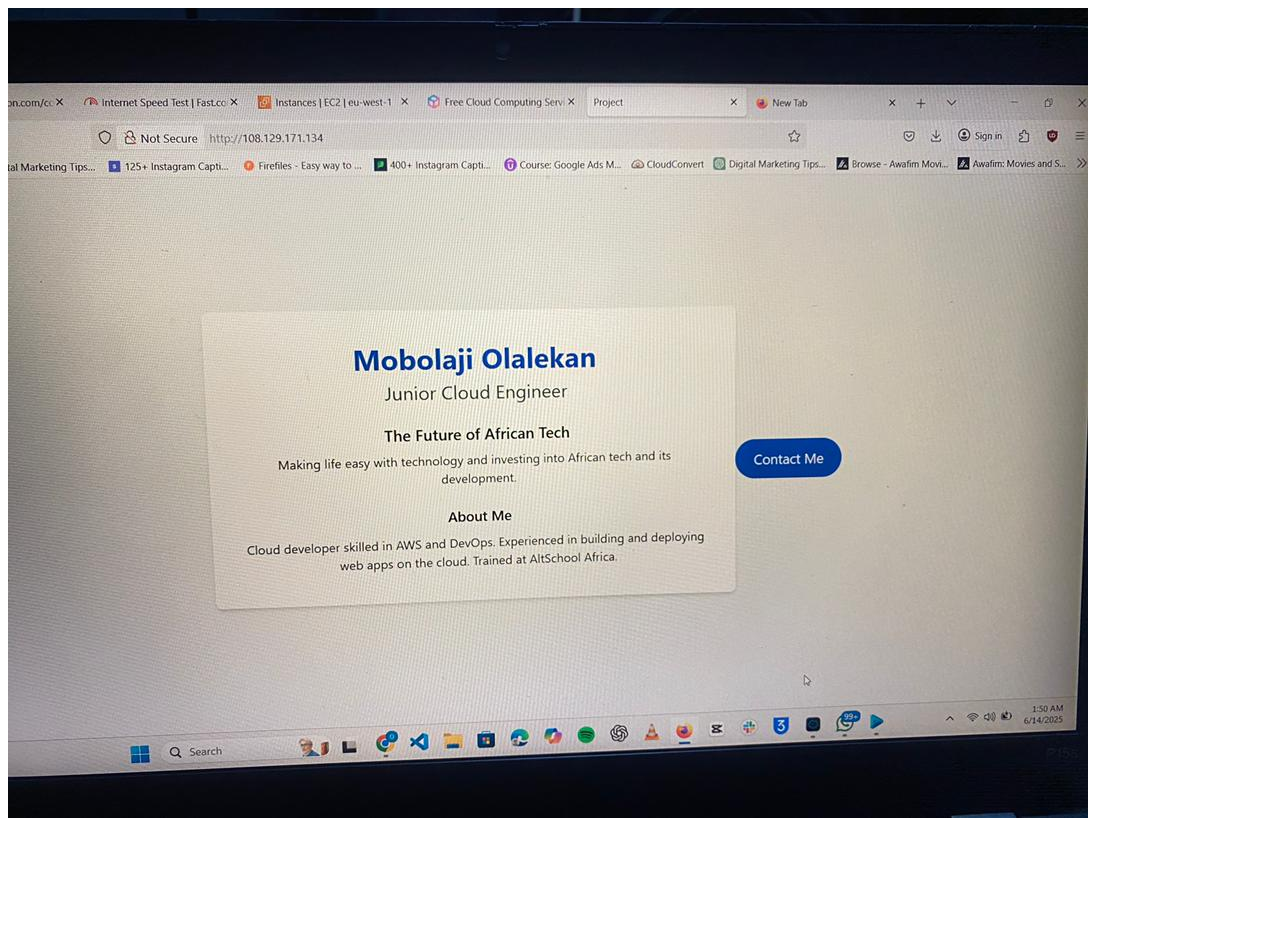
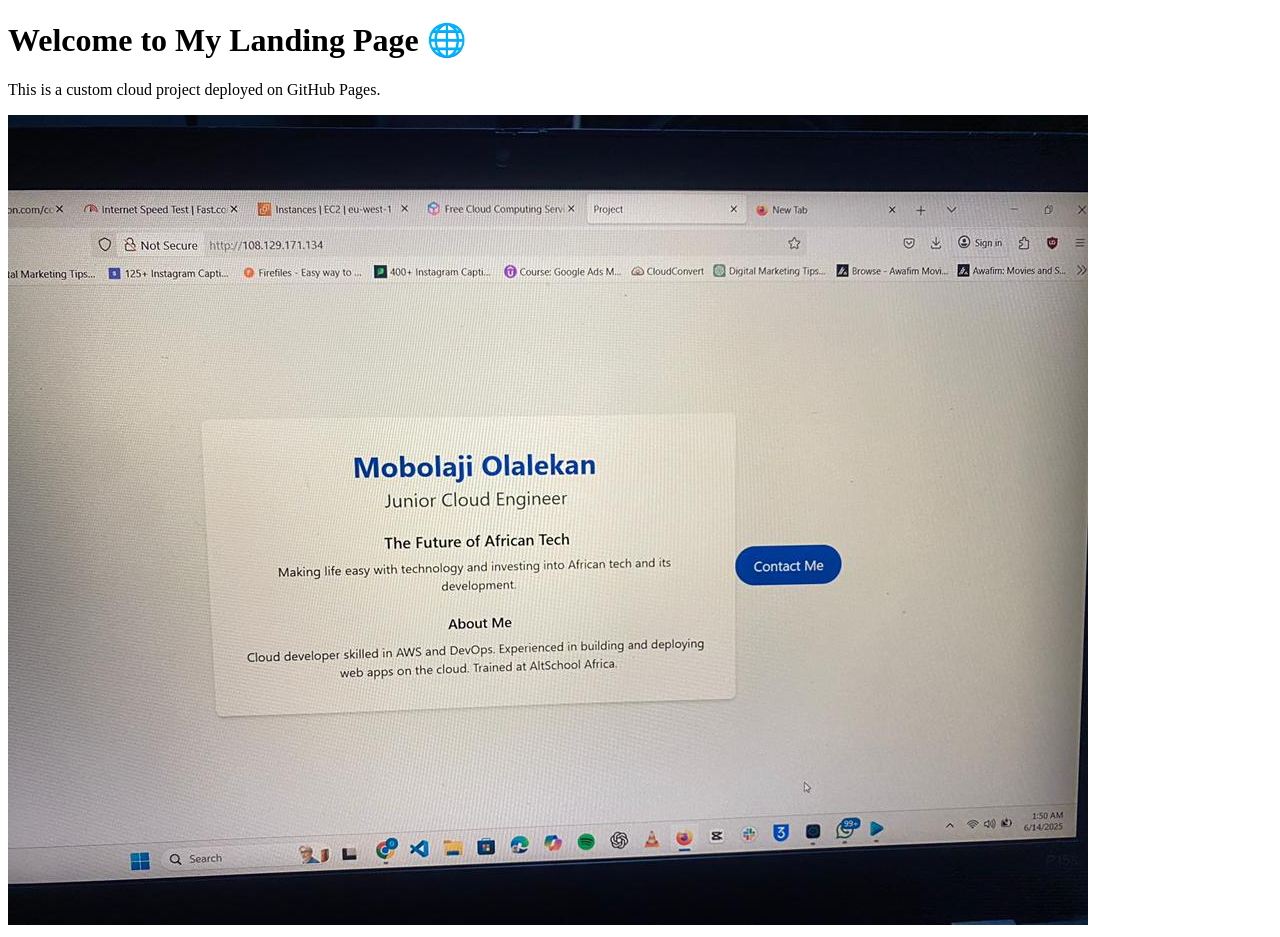
Before and after one commit to mobolajicode5/Exam-Project, a plain HTML site: page index1.html in a window 1280 px wide. Before the commit the page ends 830 px from the top, so only its background shows below. Drawn offline with Linux system fonts and the light colour scheme.

Commit message:
sow image

```diff
--- a/index1.html
+++ b/index1.html
@@ -1,11 +1,11 @@
 <!DOCTYPE html>
-<html lang="en">
+<html>
 <head>
-    <meta charset="UTF-8">
-    <meta name="viewport" content="width=device-width, initial-scale=1.0">
-    <title>Document</title>
+  <title>My Cloud Project</title>
 </head>
 <body>
-    <img src="image.jpg" alt="image">
+  <h1>Welcome to My Landing Page 🌐</h1>
+  <p>This is a custom cloud project deployed on GitHub Pages.</p>
+  <img src="image.jpg" alt="project imamge" style="max-width: 100%; height: auto;">
 </body>
 </html>
```
